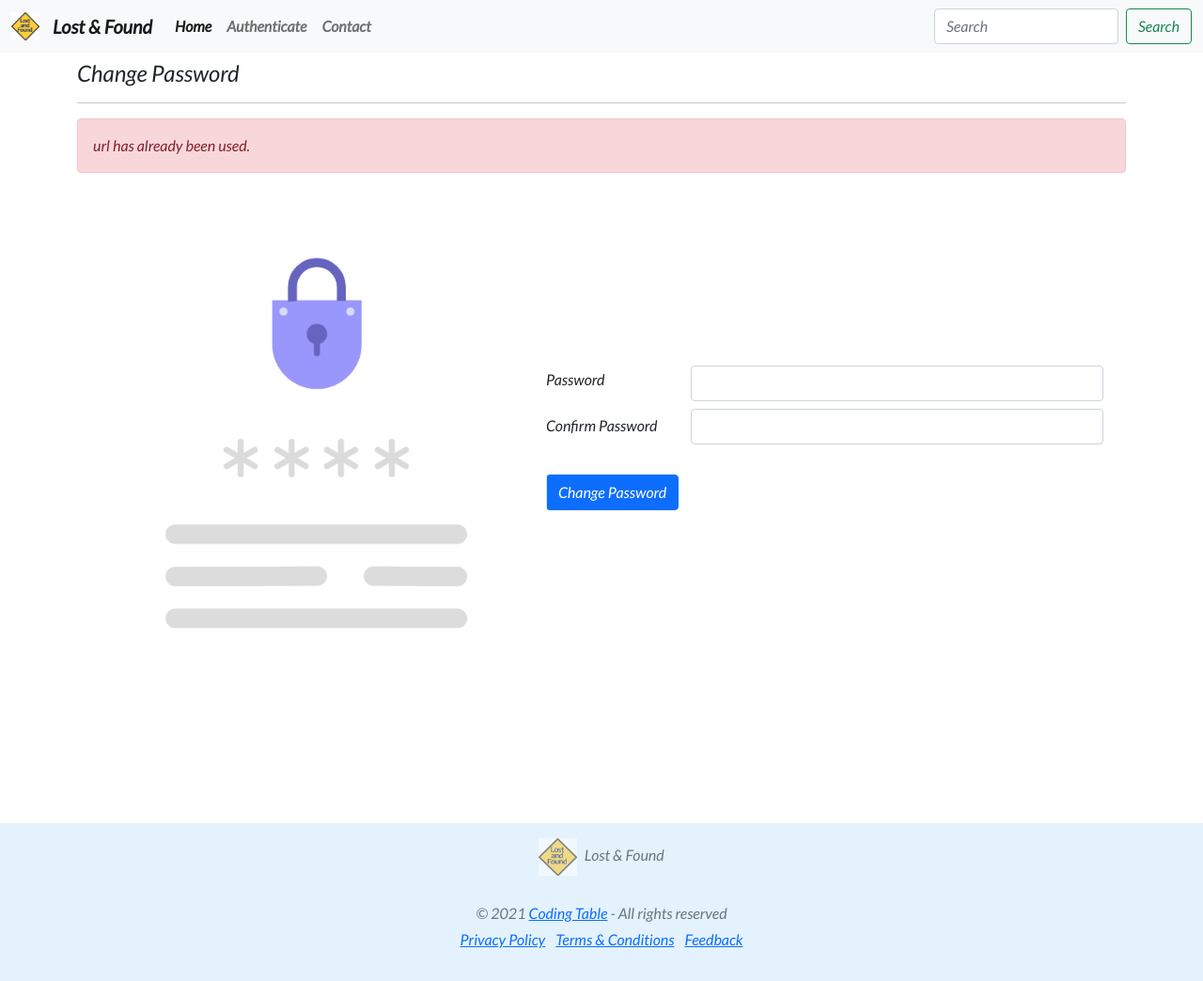
After one commit to sabikrahat/lost_and_found, a Django app: page /change-password/1/ in a window 1280 px wide. The commit adds this page. Shown: the whole page at 94% size. Run offline with Django 3.2, Linux system fonts and the light colour scheme; data that the repository does not hold is empty; some libraries are stand-ins or nearby versions.

Commit message:
reset pwd feature add, profile indicator bug fix

```diff
--- a/home/models.py
+++ b/home/models.py
@@ -5,7 +5,7 @@ from datetime import datetime
 import os
 
 
-def filepath(filename):
+def filepath(request, filename):
     old_filename = filename
     timeNow = datetime.now().strftime('%Y%m%d%H:%M:%S')
     filename = "%s-%s" % (timeNow, old_filename)
@@ -18,6 +18,7 @@ class UserModel(models.Model):
     password = models.CharField(max_length=1024)
     phoneNumber = models.CharField(max_length=15)
     bio = models.CharField(max_length=1024)
+    completeProfile = models.CharField(max_length=5)
     location = models.CharField(max_length=50)
     messengerUrl = models.CharField(max_length=100)
     whatsappUrl = models.CharField(max_length=100)
--- a/home/urls.py
+++ b/home/urls.py
@@ -8,9 +8,12 @@ urlpatterns = [
     path('login', views.login, name='login'),
     path('logout', views.logout, name='logout'),
     path('privacy-policy', views.privacy_policy, name="privacy-policy"),
-    path('terms-and-conditions', views.terms_and_conditions, name="terms-and-conditions"),
+    path('terms-and-conditions', views.terms_and_conditions,
+         name="terms-and-conditions"),
     path('contact', views.contact, name="contact"),
     path('feedback', views.feedback, name="feedback"),
     path('view-profile', views.view_profile, name="view-profile"),
     path('edit-profile', views.edit_profile, name="edit-profile"),
+    path('forget-password', views.forget_password, name='forget-password'),
+    path('change-password/<token>/', views.change_password, name='change-password'),
 ]
--- a/home/views.py
+++ b/home/views.py
@@ -4,6 +4,9 @@ from django.contrib.auth.hashers import make_password
 from django.contrib.auth.hashers import check_password
 from django.contrib import messages
 import time
+import uuid
+
+from lost_and_found.mail_service import send_forget_password_mail
 
 # Create your views here.
 
@@ -34,6 +37,7 @@ def signup(request):
             saveUser.name = request.POST.get('name')
             saveUser.email = request.POST.get('email')
             saveUser.password = make_password(request.POST.get('password'))
+            saveUser.completeProfile = '25%'
 
             if saveUser.isExists():
                 messages.error(
@@ -122,6 +126,7 @@ def edit_profile(request):
             user.messengerUrl = request.POST.get('editMessengerUrl')
             user.whatsappUrl = request.POST.get('editWhatsappUrl')
             user.telegramUrl = request.POST.get('editTelegramUrl')
+            user.completeProfile = '100%'
 
             if len(request.FILES) != 0:
                 user.profileImg = request.FILES['editPhoto']
@@ -176,3 +181,65 @@ def feedback(request):
     except:
         messages.error(request, 'You need to login first')
         return redirect('authenticate')
+
+# reset password functon
+
+
+def forget_password(request):
+    try:
+        if request.method == 'POST' and request.POST.get('resetEmail'):
+            email = request.POST.get('resetEmail')
+
+        if not UserModel.objects.filter(email=email).first():
+            messages.error(request, 'No user found with this email.')
+            return render(request, 'reset_password/forget-password.html')
+
+        user_obj = UserModel.objects.get(email=email)
+        token = str(uuid.uuid4())
+        resetPwdToken_obj = ResetPwdTokens.objects.get(user=user_obj.id)
+        resetPwdToken_obj.forget_password_token = token
+        resetPwdToken_obj.save()
+        send_forget_password_mail(user_obj.email, token)
+        messages.success(request, 'An email is sent.')
+        return render(request, 'reset_password/forget-password.html')
+
+    except Exception as e:
+        print(e)
+    return render(request, 'reset_password/forget-password.html')
+
+# change password functon
+
+
+def change_password(request, token):
+    context = {}
+
+    try:
+        resetPwdToken_obj = ResetPwdTokens.objects.filter(
+            forget_password_token=token).first()
+        context = {'user_id': resetPwdToken_obj.user.id}
+
+        if request.method == 'POST':
+            new_password = request.POST.get('new_password')
+            confirm_password = request.POST.get('reconfirm_password')
+            user_id = request.POST.get('user_id')
+
+            if user_id is None:
+                messages.error(request, 'No user id found.')
+                return render(request, f'reset_password/change-password/{token}/.html', context)
+
+            if new_password != confirm_password:
+                messages.error(request, 'both should be equal.')
+                return render(request, f'reset_password/change-password/{token}/.html', context)
+
+            user_obj = UserModel.objects.filter(id=user_id).first()
+            user_obj.password = make_password(new_password)
+            user_obj.save()
+            messages.success(request, 'Password updated.')
+            return render(request, 'reset_password/change-password.html', context)
+        else:
+            return render(request, 'reset_password/change-password.html', context)
+
+    except Exception as e:
+        print(e)
+        messages.error(request, 'url has already been used.')
+        return render(request, 'reset_password/change-password.html', context)
--- a/templates/authenticate.html
+++ b/templates/authenticate.html
@@ -40,7 +40,7 @@
                         <input type="password" placeholder="Password" name="password" required />
                     </div>
                     <input type="submit" value="Login" class="btn solid" />
-                    <a href="#">
+                    <a href="{% url 'forget-password' %}">
                         <p class="social-text">Forget Password ?</p>
                     </a>
                 </form>
--- /dev/null
+++ b/templates/reset_password/change-password.html
@@ -0,0 +1,59 @@
+<!DOCTYPE html>
+{% extends "home.html"%}
+{% block title %}Change Password{% endblock %}
+{% block content %}
+{% load static %}
+<div class="continer">
+    <form method="post" class="form" id="form">
+        {% csrf_token %}
+        <h4></h4>
+        <h4>Change Password</h4>
+        <hr>
+        {% if messages %}
+
+        {% for result in messages %}
+        {% if result.tags == "error" %}
+        <div class="alert alert-danger">
+            {{ result }}
+        </div>
+        {% else %}
+        <div class="alert alert-success">
+            {{ result }}
+        </div>
+        {% endif %}
+        {% endfor %}
+        {% endif %}
+
+        <div class="row" style="margin-top: 2em; margin-bottom: 10em; align-items: center;">
+            <div class="col-5">
+                <img src="{% static 'images/change-password.gif' %}" alt="logo" height="500px">
+            </div>
+            <div class="col-7">
+                <div class="container">
+                    <div class="row" style="align-content: center;">
+                        <div class="col-3">
+                            <label for="new_password" style="padding-top: 0.2em;">Password</label>
+                        </div>
+                        <div class="col-9">
+                            <input type="password" name="new_password" class="form-control">
+                        </div>
+                    </div>
+                    <h4></h4>
+                    <div class="row" style="align-content: center;">
+                        <div class="col-3">
+                            <label for="reconfirm_password" style="padding-top: 0.4em;">Confirm Password</label>
+                        </div>
+                        <div class="col-9">
+                            <input type="password" name="reconfirm_password" class="form-control">
+                        </div>
+                    </div>
+                    <button type="submit" class="btn btn-primary" style="margin-top: 2em;">Change Password</button>
+                    <input type="hidden" name="user_id" value="{{user_id}}">
+                </div>
+            </div>
+        </div>
+
+    </form>
+</div>
+
+{% endblock %}
```
Also changed, not shown: lost_and_found/mail_service.py (added, +16 -0 lines), lost_and_found/settings.py (+9 -0 lines), templates/reset_password/forget-password.html (added, +50 -0 lines), templates/view_profile.html (+15 -4 lines), home/migrations/0001_initial.py, home/migrations/0002_auto_20211210_0156.py (deleted), home/migrations/0003_rename_userfeedback_usercontact.py (deleted), static/images/change-password.gif (added), static/images/forgot-password.gif (added), uploads/20211206023537-260796017_410147254119653_4133952317141341849_n.png (deleted), uploads/20211206023537-261549179_1307531546334648_2053790664772442542_n.jpg (deleted), uploads/20211206023537-WhatsApp_Image_2021-11-24_at_9.13.29_PM.jpeg (deleted), uploads/20211211140043-Github.jpg (renamed from uploads/20211206020450-Github.jpg), uploads/20211211140043-NID-Card.jpg (renamed from uploads/20211206020450-NID-Card.jpg), 1 more files.
